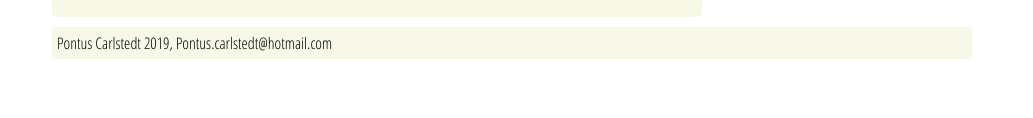
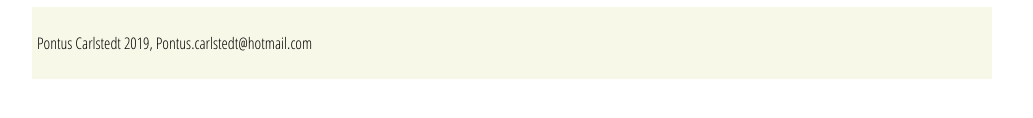
Before and after one commit to Pontuscarlstedt/EE17, a plain HTML site: page portfolio/portfolio.html in a window 1280 px wide. Shown: the part 496-614 px from the top of the page, without its empty margins (128-1161 px from the left). Drawn offline with Linux system fonts and the light colour scheme; a web font is replaced by a local one.

Commit message:
fixa padding

```diff
--- a/portfolio/portfolio.css
+++ b/portfolio/portfolio.css
@@ -138,6 +138,7 @@ footer {
 
 }
 footer p {
+    padding: 20px 0;
 
 }
 @media (min-width: 640px) {
@@ -153,6 +154,7 @@ footer p {
 @media (min-width: 960px) {
     .kontainer {
         width: 960px;
+        padding: 0px;
         margin: auto;
         font-family: 'Open Sans Condensed', sans-serif;
     }
```
